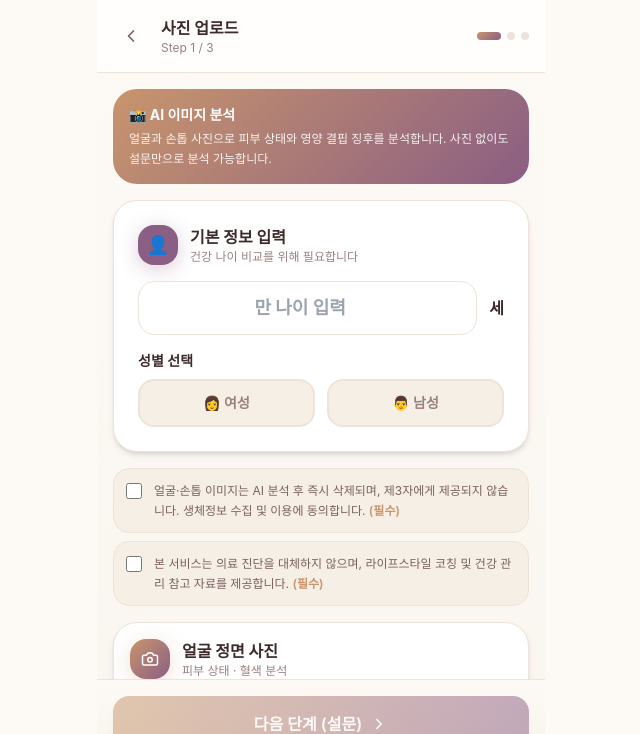
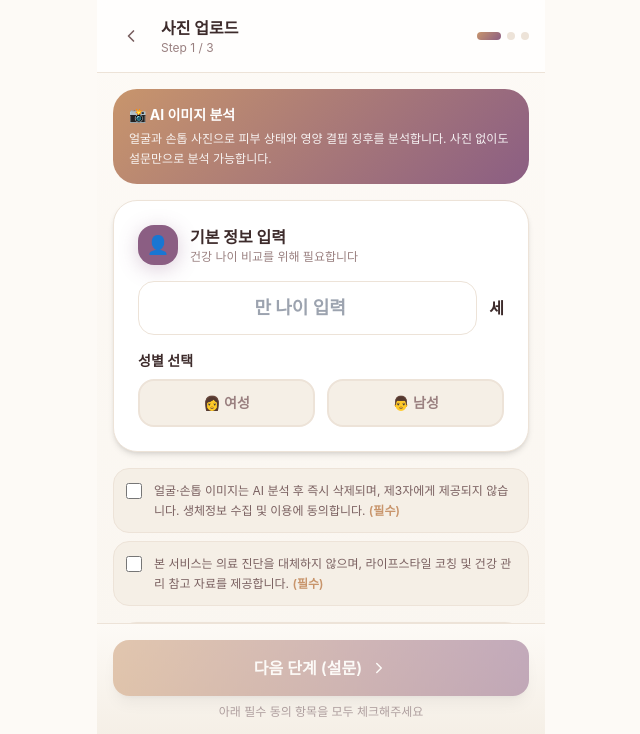
Before and after one commit to korahnchild-cmd/wellfit-app, a React (Vite) app: page /wellfit-app/upload in a window 1280 px wide. Shown: the top 734 px of the page, without its empty margins (319-959 px from the left). Built offline with nearby package versions, Linux system fonts and the light colour scheme; no server answers; a web font is replaced by a local one.

Commit message:
Add files via upload

```diff
--- a/src/pages/UploadPage.jsx
+++ b/src/pages/UploadPage.jsx
@@ -191,7 +191,7 @@ export default function UploadPage() {
         </div>
       </div>
 
-      <div className="p-4 space-y-4 pb-32">
+      <div className="p-4 space-y-4 pb-48">
         {/* 안내 배너 */}
         <div className="rounded-3xl bg-rose-gradient p-4 text-white">
           <p className="font-bold text-sm mb-1">📸 AI 이미지 분석</p>
@@ -333,7 +333,7 @@ export default function UploadPage() {
       </div>
 
       {/* 하단 고정 버튼 */}
-      <div className="fixed bottom-0 left-1/2 -translate-x-1/2 w-full max-w-md px-4 pb-6 pt-4 bg-cream-gradient border-t border-cream-deeper">
+      <div className="fixed bottom-16 left-1/2 -translate-x-1/2 w-full max-w-md px-4 pb-4 pt-4 bg-cream-gradient border-t border-cream-deeper">
         <button
           id="upload-next-btn"
           onClick={() => navigate('/survey')}
```
